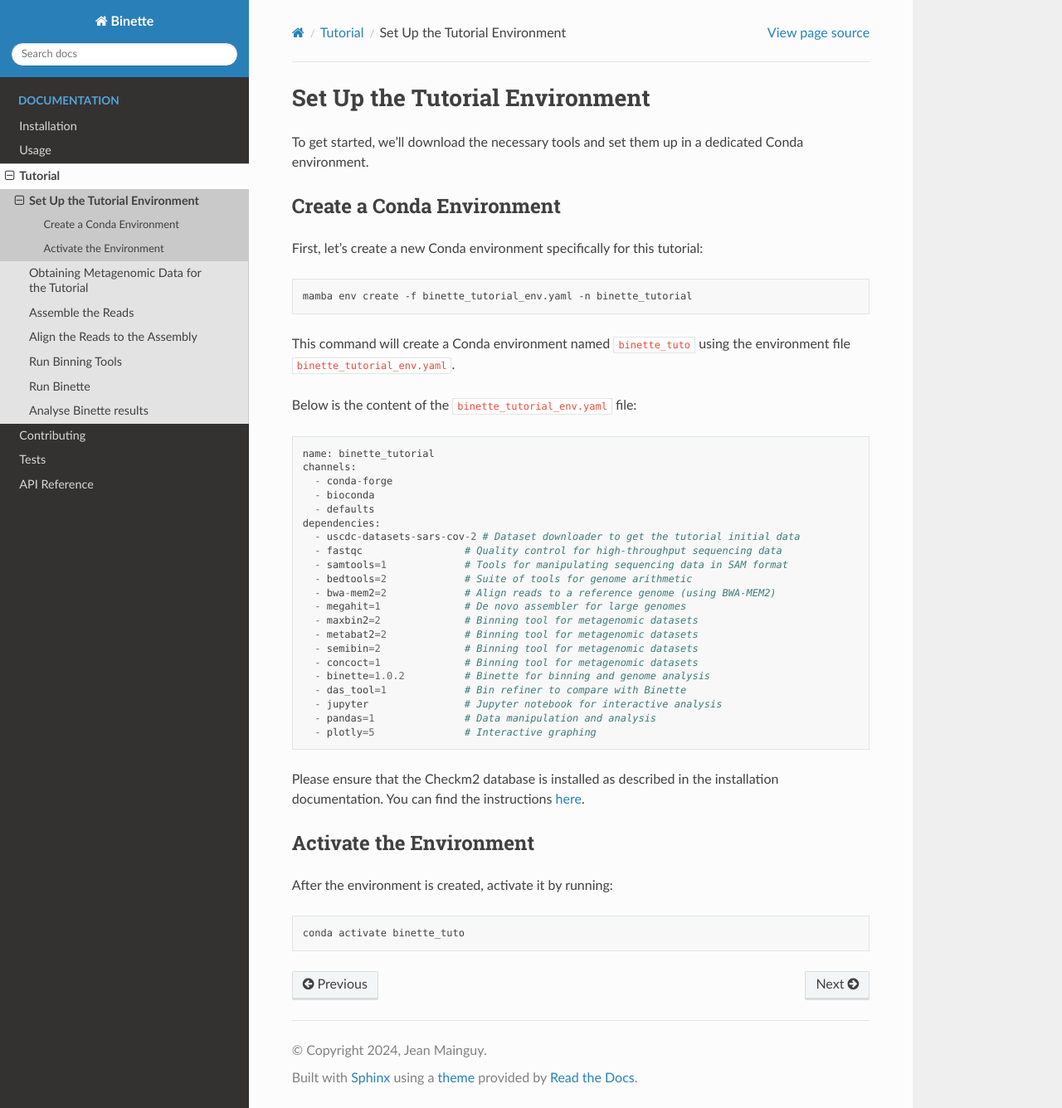
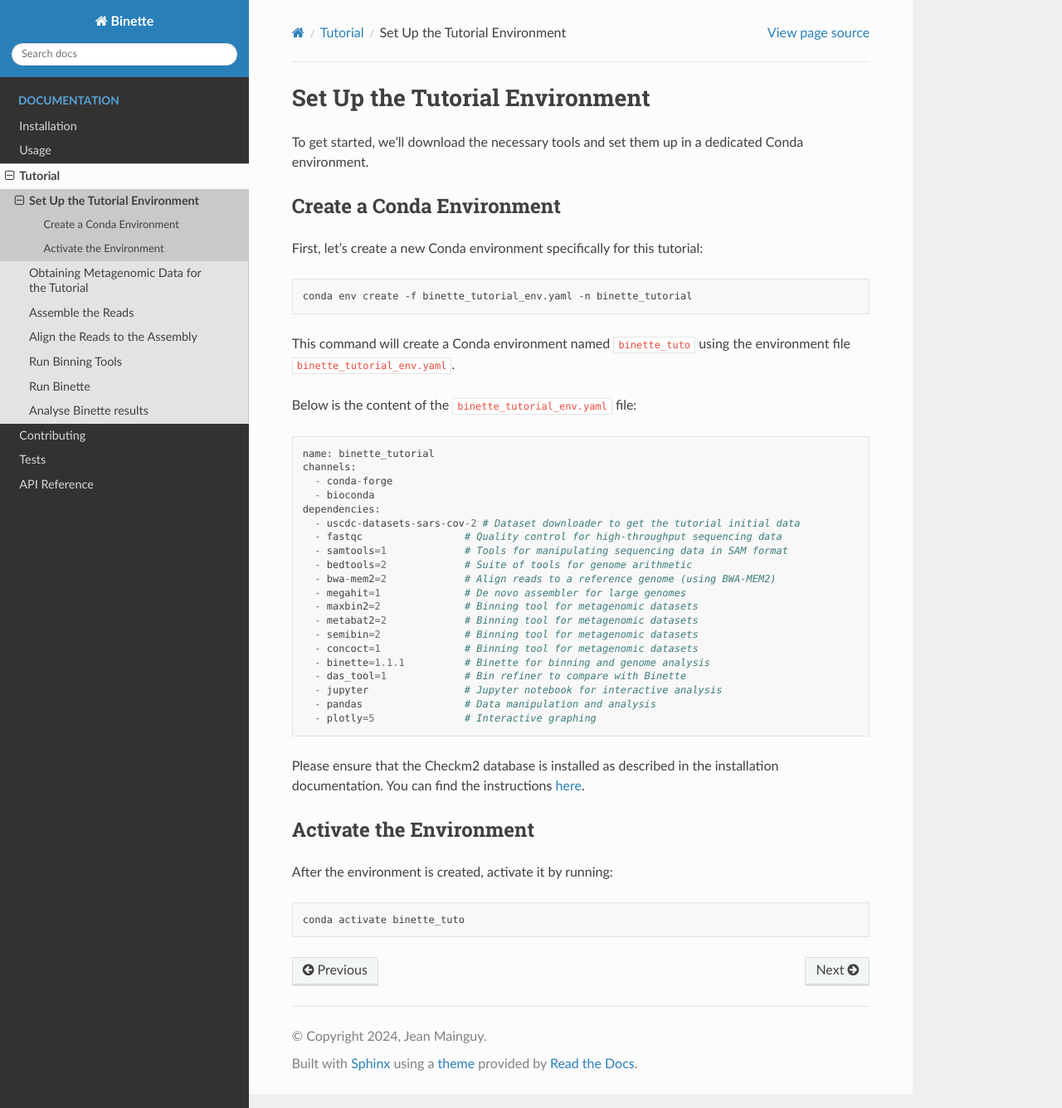
Before and after one commit to genotoul-bioinfo/Binette, a Sphinx documentation site: the page built from docs/tutorial/set_environment.md, in a window 1280 px wide and 1336 px high. Shown: the whole window at 83% size. Built offline with Sphinx 7.4.7 and the Read the Docs theme 3.1.0, drawn with Linux system fonts in a browser that asks for light colours.

Commit message:
update tuto conda env

````diff
--- a/docs/tutorial/binette_tutorial_env.yaml
+++ b/docs/tutorial/binette_tutorial_env.yaml
@@ -2,7 +2,6 @@ name: binette_tutorial
 channels:
   - conda-forge
   - bioconda
-  - defaults
 dependencies:
   - uscdc-datasets-sars-cov-2 # Dataset downloader to get the tutorial initial data
   - fastqc                 # Quality control for high-throughput sequencing data
@@ -14,8 +13,8 @@ dependencies:
   - metabat2=2             # Binning tool for metagenomic datasets
   - semibin=2              # Binning tool for metagenomic datasets
   - concoct=1              # Binning tool for metagenomic datasets
-  - binette=1.0.2          # Binette for binning and genome analysis
+  - binette=1.1.1          # Binette for binning and genome analysis
   - das_tool=1             # Bin refiner to compare with Binette
   - jupyter                # Jupyter notebook for interactive analysis
-  - pandas=1               # Data manipulation and analysis
+  - pandas                 # Data manipulation and analysis
   - plotly=5               # Interactive graphing
--- a/docs/tutorial/set_environment.md
+++ b/docs/tutorial/set_environment.md
@@ -7,7 +7,7 @@ To get started, we'll download the necessary tools and set them up in a dedicate
 First, let's create a new Conda environment specifically for this tutorial:
 
 ```{code-block} bash
-mamba env create -f binette_tutorial_env.yaml -n binette_tutorial
+conda env create -f binette_tutorial_env.yaml -n binette_tutorial
 ```
 
 This command will create a Conda environment named `binette_tuto` using the environment file `binette_tutorial_env.yaml`.
````
